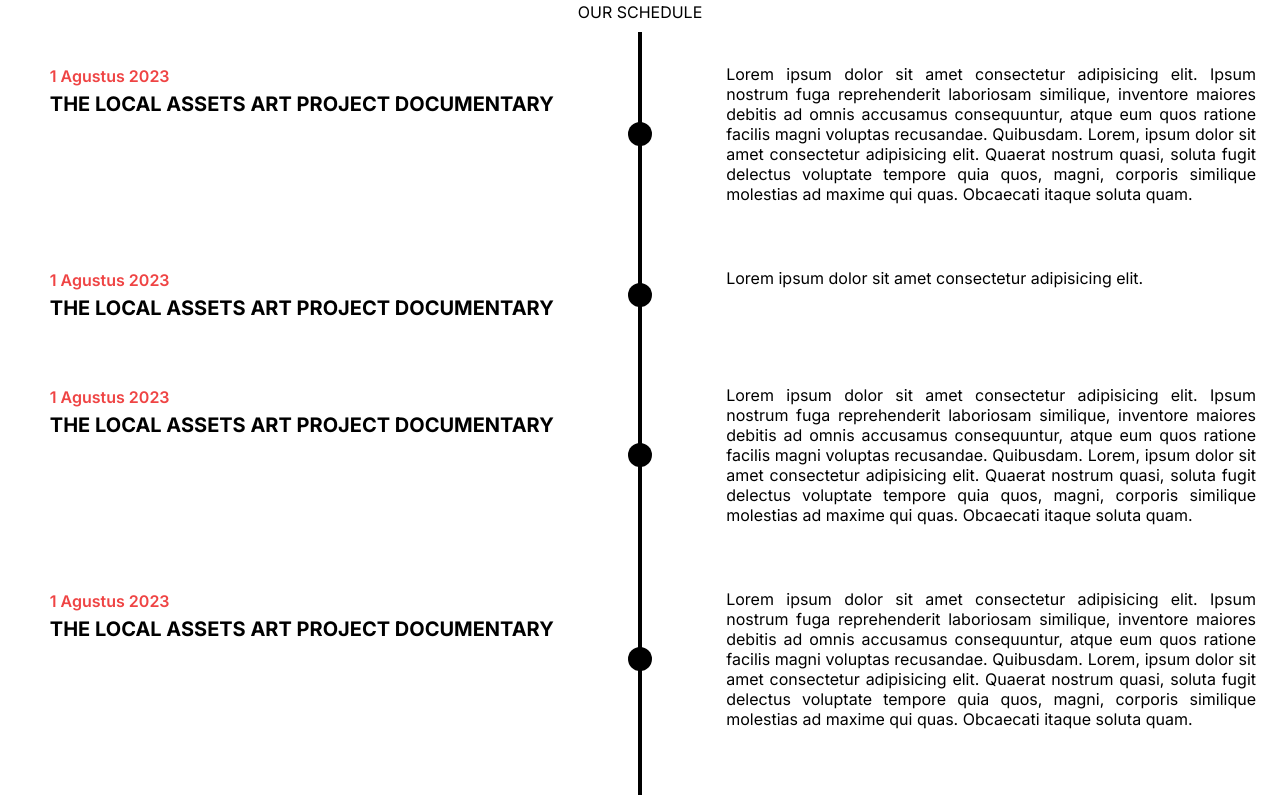
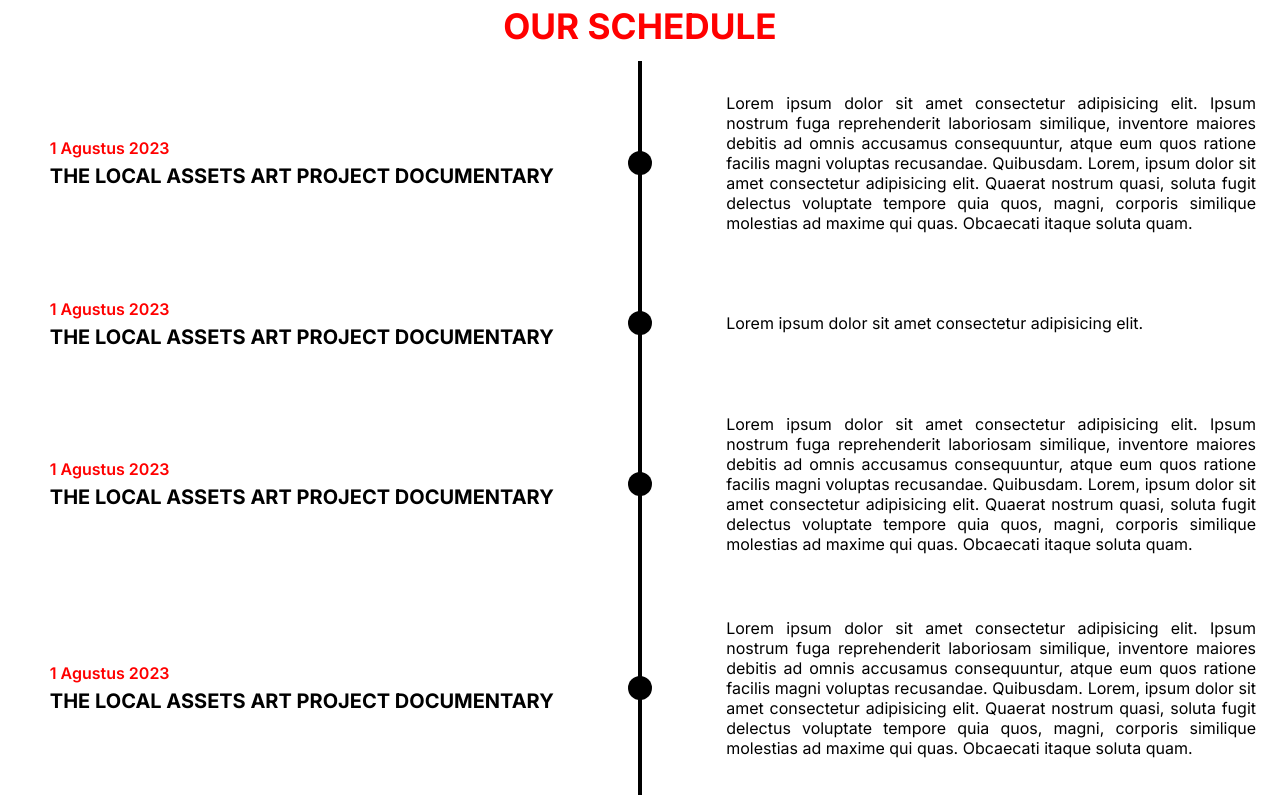
Before and after one commit to yanridwan/TEDxUGM-3.0, a Next.js app: page /schedule in a window 1280 px wide. Shown: the top 795 px of the page. Built offline with nearby package versions, Linux system fonts and the light colour scheme.

Commit message:
fixing style error

```diff
--- a/app/globals.css
+++ b/app/globals.css
@@ -8,7 +8,9 @@
 .buttonRed{
   @apply text-lg bg-redTED text-white rounded-3xl px-10 py-2
 }
-
+body{
+  overflow-x: hidden;
+}
 @layer base{
   .font-outline-half{
     -webkit-text-stroke: .5px black;
--- a/app/merchandise/[merch]/page.tsx
+++ b/app/merchandise/[merch]/page.tsx
@@ -3,19 +3,25 @@ export default function Page({ params, searchParams }: { params: { merch: string
     const productName = params.merch.replace(/%20/g, " ");
     return (
         <main>
+            <div className="max-md:hidden">
+            <h2 className="absolute -top-[calc(2vh+0.4em)] -right-[calc(10vw+2em)] font-outline-1 text-white text-[calc(10vw+3em)]">Merchandise</h2>
+            <h2 className="absolute bottom-0 -left-[calc(10vw+2em)] font-outline-1 text-white text-[calc(10vw+3em)]">Merchandise</h2>
+            </div>
+            <div className="absolute z-20">
             <section className="bgMerch flex items-center justify-center h-screen">
                 <div className="flex flex-col md:flex-row gap-5 md:gap-20 mx-5 sm:mx-20 md:items-center justify-center">
                 <Image src={`/${searchParams.image}`} alt={productName} width={500} height={300} />
                 <div className="flex flex-col gap-1 md:w-[calc(30%+5rem)]">
-                    <h1 className="text-black text-3xl">{productName}!</h1>
-                    <h1 className="text-xl">Rp{searchParams.price}</h1>
+                    <h1 className="text-black font-bold text-3xl">{productName}</h1>
+                    <h1 className="font-bold text-redTED text-xl">Rp{searchParams.price}</h1>
                     <p className="text-justify">{searchParams.description}</p>
-                    <div className="mt-2">
-                        <button className="text-center">BUY NOW</button>
+                    <div className="mt-5 flex justify-center">
+                        <button className="buttonRed text-center">BUY NOW</button>
                     </div>
                 </div>
                 </div>
             </section>
+            </div>
         </main>
 
     )
--- a/app/merchandise/layout.tsx
+++ /dev/null
@@ -1,16 +0,0 @@
-
-export default function MerchLayout({
-    children,
-}: {
-    children: React.ReactNode
-}) {
-    return (
-        <main className="overflow-x-hidden">
-            <div className="max-md:hidden">
-            <h2 className="absolute -top-[calc(2vh+0.4em)] -right-[calc(10vw+2em)] font-outline-1 text-white text-[calc(10vw+3em)]">Merchandise</h2>
-            <h2 className="absolute top-0 -left-[calc(10vw+2em)] font-outline-1 text-white text-[calc(10vw+3em)]">Merchandise</h2>
-            </div>
-            <div className="absolute z-20">{children}</div>
-        </main>
-    )
-}
--- a/app/merchandise/page.tsx
+++ b/app/merchandise/page.tsx
@@ -1,29 +1,36 @@
 import Link from "next/link"
 
-export default function Merchandise(){
-    const merchs:{name:string, image:string, price:number, desc:string}[] = []
-    for(let i =0; i<9; i++){
+export default function Merchandise() {
+    const merchs: { name: string, image: string, price: number, desc: string }[] = []
+    for (let i = 0; i < 9; i++) {
         merchs.push({
-            name:'TEDxUGM', image:'logoBlack.png', price:10000+i*1000, desc:'Lorem ipsum dolor sit amet consectetur adipisicing elit. Omnis eligendi atque harum soluta maiores inventore ipsam officia, at, nam rerum voluptas reiciendis in eius dolorem quod consequuntur explicabo nesciunt sequi?'
+            name: 'TEDxUGM', image: 'logoBlack.png', price: 10000 + i * 1000, desc: 'Lorem ipsum dolor sit amet consectetur adipisicing elit. Omnis eligendi atque harum soluta maiores inventore ipsam officia, at, nam rerum voluptas reiciendis in eius dolorem quod consequuntur explicabo nesciunt sequi?'
         })
     }
-    return(
-        <>
+    return (
+        <main>
+            <div className="max-md:hidden">
+                <h2 className="absolute -top-[calc(2vh+0.4em)] -right-[calc(10vw+2em)] font-outline-1 text-white text-[calc(10vw+3em)]">Merchandise</h2>
+                <h2 className="absolute top-0 -left-[calc(10vw+2em)] font-outline-1 text-white text-[calc(10vw+3em)]">Merchandise</h2>
+            </div>
+            <div className="absolute z-20">
             <section className="w-full text-center">
-                <h1 className="mt-10">OUR MERCHANDISE</h1>
+                <h1 className="mt-10 titleRed">OUR MERCHANDISE</h1>
             </section>
             <section className="grid grid-flow-rows-dense grid-cols-1 sm:grid-cols-2 md:grid-cols-3 lg:grid-cols-4 2xl:grid-cols-5 gap-5 mx-20 mt-20">
-                {merchs.length!=0 ?
-                    merchs.map(merch=>(
-                        <Link key={merch.name} href={{pathname:`/merchandise/${merch.name}`,
-                        query:{
-                            description: merch.desc,
-                            price: merch.price,
-                            image:merch.image
-                        }}}>
+                {merchs.length != 0 ?
+                    merchs.map(merch => (
+                        <Link key={merch.name} href={{
+                            pathname: `/merchandise/${merch.name}`,
+                            query: {
+                                description: merch.desc,
+                                price: merch.price,
+                                image: merch.image
+                            }
+                        }}>
                             <div>
                                 <div className="merchCard border-black border bg-white rounded-xl aspect-square px-2 flex items-center justify-center">
-                                <img className="max-md:w-[21rem]" src={merch.image} alt={merch.name}/>
+                                    <img className="max-md:w-[21rem]" src={merch.image} alt={merch.name} />
                                 </div>
                                 <h2 className="font-bold text-lg">{merch.name}</h2>
                                 <p className="text-lg">{merch.price.toLocaleString('id-ID', { style: 'currency', currency: 'IDR' })}</p>
@@ -35,7 +42,7 @@ export default function Merchandise(){
                     </div>
                 }
             </section>
-
-        </>
+            </div>
+        </main>
     )
 }
--- a/app/schedule/page.tsx
+++ b/app/schedule/page.tsx
@@ -3,7 +3,7 @@ import schedules from './schedules'
 export default function Schedule() {
     return (
         <div className="">
-            <h1 className='text-center'>OUR SCHEDULE</h1>
+            <h1 className='text-center titleRed'>OUR SCHEDULE</h1>
             <div
                 className="flex flex-col max-md:justify-start max-md:items-start md:grid grid-cols-9 mx-auto p-2"
             >
@@ -11,9 +11,9 @@ export default function Schedule() {
 
                     <div className="flex flex-row-reverse justify-start md:contents">
                         <div
-                            className="col-start-1 col-end-5 p-4 rounded-xl my-4 ml-auto"
+                            className="col-start-1 col-end-5 flex flex-col justify-center p-4 rounded-xl my-4 ml-auto"
                         >
-                            <h3 className="font-semibold text-md mb-1 text-red-500">{schedule.date}</h3>
+                            <h3 className="font-semibold text-md mb-1 text-redTED">{schedule.date}</h3>
                             <h2 className="leading-tight font-bold text-xl text-black text-justify">
                                 {schedule.title}
                             </h2>
@@ -23,15 +23,15 @@ export default function Schedule() {
                         </div>
                         <div className="col-start-5 col-end-6 md:mx-auto relative mr-10">
                             <div className="h-full w-6 flex items-center justify-center">
-                                <div className="h-full w-1 bg-black"></div>
+                                <div className="lineSchedule"></div>
                             </div>
                             <div
-                                className="w-6 h-6 absolute top-1/2 -mt-3 rounded-full bg-black"
+                                className="dotSchedule"
                             ></div>
                         </div>
 
                         <div
-                            className="max-md:hidden text-black col-start-6  col-end-10 p-4 rounded-xl my-4 mr-auto">
+                            className="max-md:hidden text-black col-start-6 flex items-center col-end-10 p-4 rounded-xl my-4 mr-auto">
                             <p className="leading-tight text-justify">
                                 {schedule.description}
                             </p>
--- a/app/sponsor/page.tsx
+++ b/app/sponsor/page.tsx
@@ -15,7 +15,7 @@ export default function Sponsor() {
     <main className="overflow-hidden">
       <section className="md:mx-20 mx-10">
         <div className="mx-auto lg:w-1/2 text-center">
-          <h1>OUR SUPPORT</h1>
+          <h1 className="titleRed">OUR SUPPORT</h1>
           <p>Lorem ipsum dolor sit, amet consectetur adipisicing elit. Natus impedit cumque placeat! Voluptatem aliquid tenetur eligendi, dolores quae sit rerum in totam porro nemo consectetur eius, culpa earum. Nesciunt, quo!</p>
         </div>
         <div className="mt-10 p-5 bg-white max-md:flex flex-wrap flex-row justify-center md:grid md:grid-cols-5 gap-10 border-black border-4 rounded-xl items-center shadow-[rgba(0,0,15,0.5)_10px_10px_10px_5px]">
@@ -32,9 +32,9 @@ export default function Sponsor() {
       </section>
       <section className="mt-10 mx-10">
         <div className="lg:w-1/2 lg:mx-auto mx-10 text-center">
-          <h1>JOIN OUR SUPPORT</h1>
+          <h1 className="titleRed">JOIN OUR SUPPORT</h1>
           <p>Lorem ipsum dolor sit amet, consectetur adipisicing elit. Molestiae voluptatem quod at, consectetur similique harum ullam a repellat voluptatum ad. Odio maiores cumque quo accusantium nisi tempora? Labore, rem minus!</p>
-          <Link href='./merchandise'><button>JOIN</button></Link>
+          <Link href='#'><button className="buttonRed">JOIN</button></Link>
         </div>
         <div>
         </div>
```
